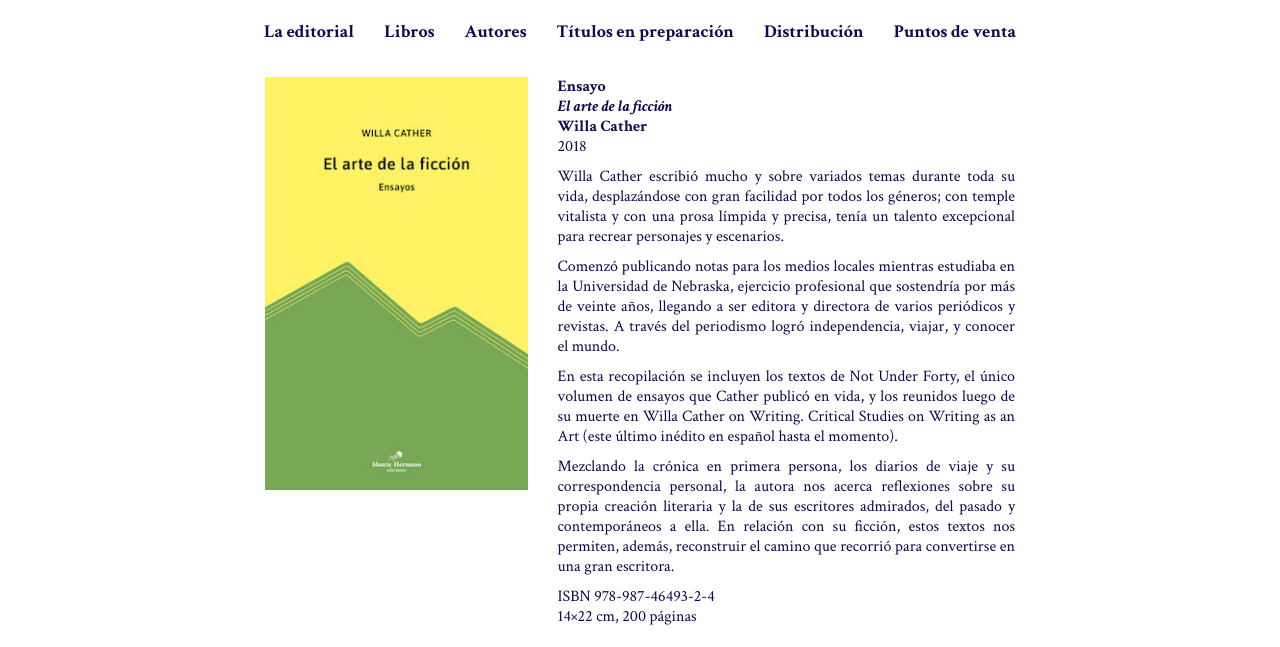
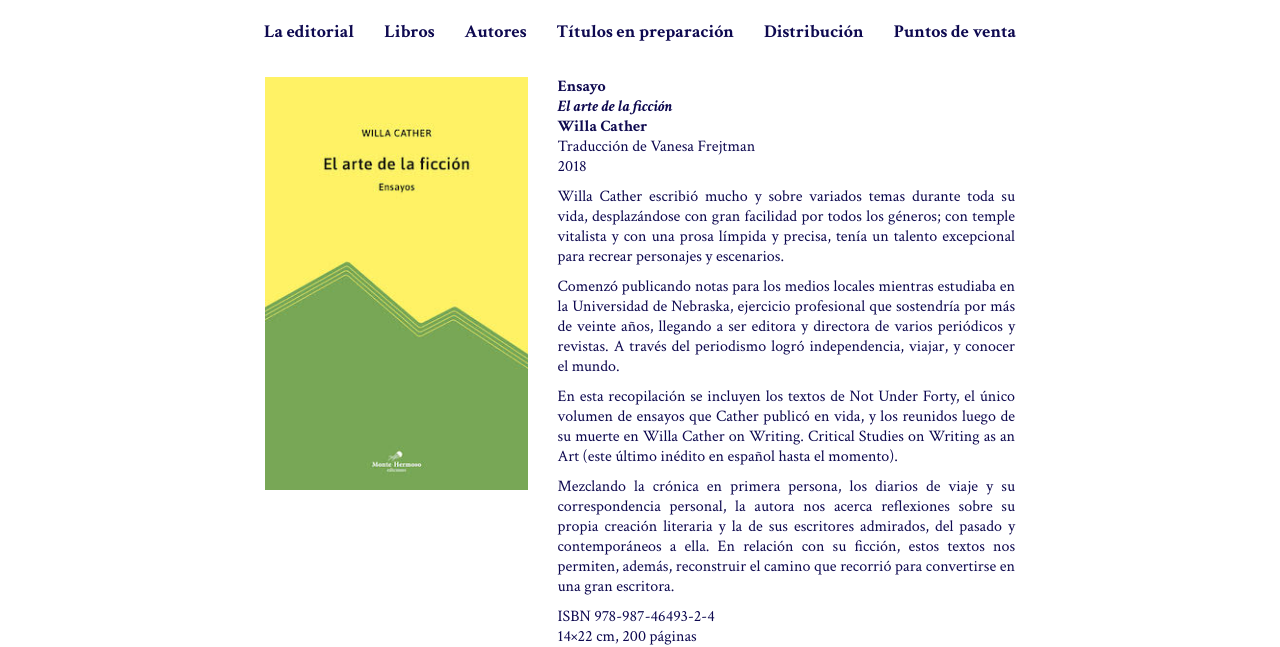
Before and after one commit to superfav/monte-hermoso-web, a plain HTML site: page libros/el_arte_de_la_ficcion-cather.html in a window 1280 px wide. Shown: the part 156-803 px from the top of the page. Drawn offline with nearby package versions, Linux system fonts and the light colour scheme.

Commit message:
Traducción...

```diff
--- a/libros/el_arte_de_la_ficcion-cather.html
+++ b/libros/el_arte_de_la_ficcion-cather.html
@@ -57,6 +57,7 @@
 <p><b>Ensayo</b><br/>
 <b><i>El arte de la ficción</i></b><br/>
 <b>Willa Cather</b><br/>
+Traducción de Vanesa Frejtman<br/>
 2018</p>
 <p>Willa Cather escribió mucho y sobre variados temas durante toda su vida, desplazándose con gran facilidad por todos los géneros; con temple vitalista y con una prosa límpida y precisa, tenía un talento excepcional para recrear personajes y escenarios.</p>
 <p>Comenzó publicando notas para los medios locales mientras estudiaba en la Universidad de Nebraska, ejercicio profesional que sostendría por más de veinte años, llegando a ser editora y directora de varios periódicos y revistas. A través del periodismo logró independencia, viajar, y conocer el mundo.</p>
```
